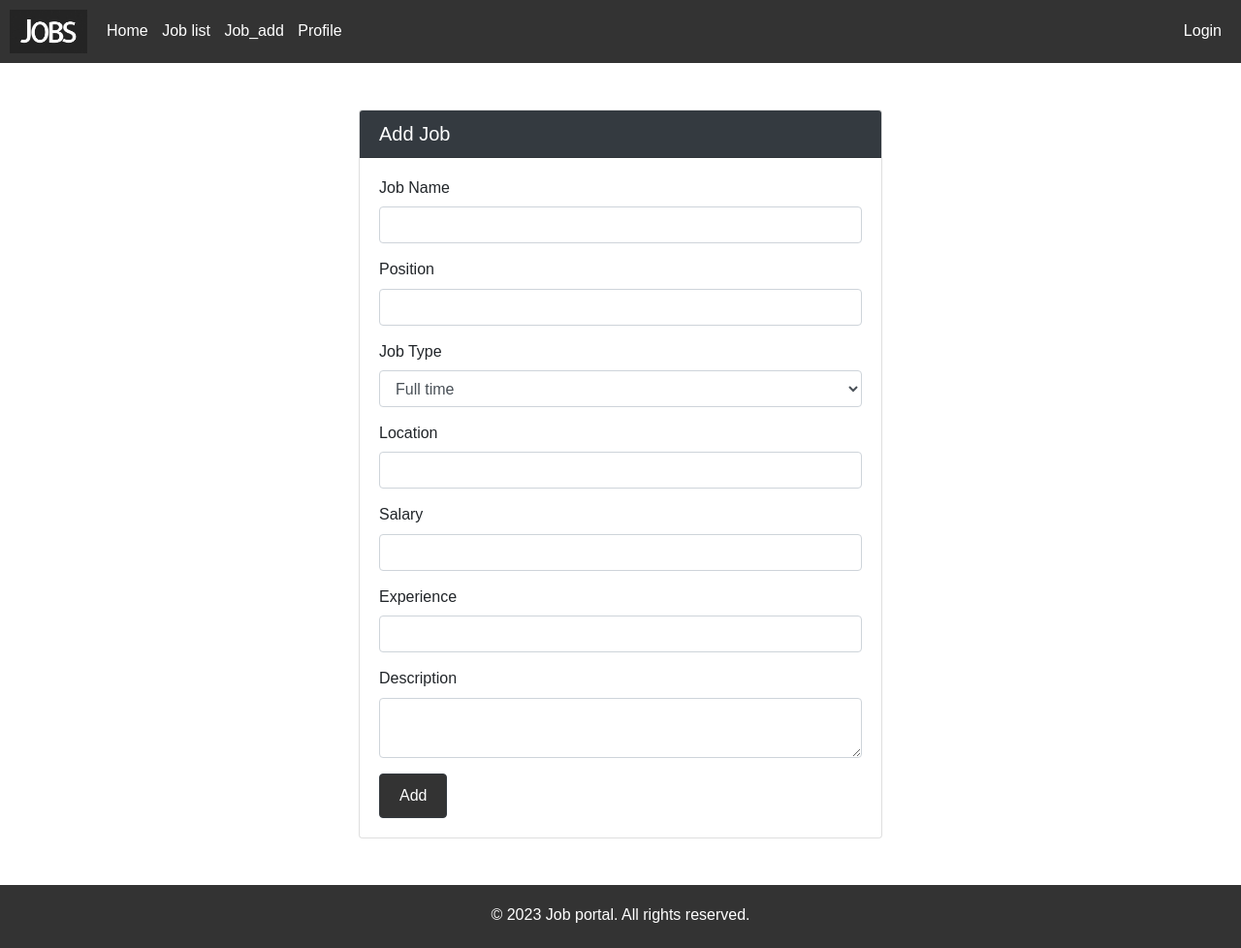
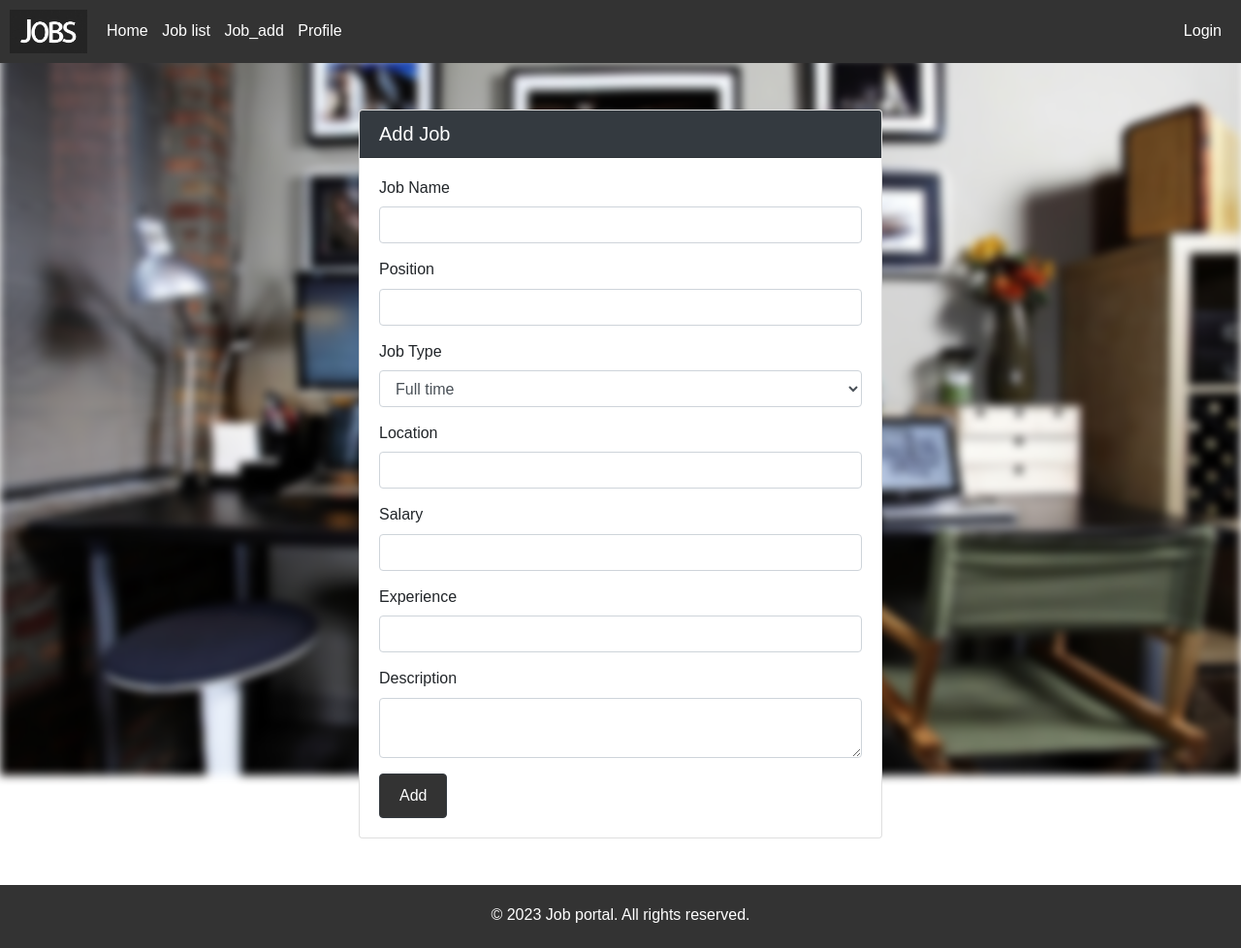
Before and after one commit to MyrHlorid/FinalProject, a Django app: page /job_add/ in a window 1280 px wide. Shown: the whole page at 97% size. Run offline with Django 3.2, Linux system fonts and the light colour scheme; some libraries are stand-ins or nearby versions.

Commit message:
some changes

```diff
--- a/job_portal/templates/job_portal/job_add.html
+++ b/job_portal/templates/job_portal/job_add.html
@@ -2,6 +2,21 @@
 {% load static %}
 
 {% block content %}
+<style>
+    .background_class{
+        background-color:rgba(0,0,0,.3);
+        filter: blur(5px);
+        height:100%;
+        position:fixed;
+        width:100%;
+        top:0;
+        left:0;
+        background-image: url('/static/img/add.jpg');
+         background-size: cover;
+        z-index: -1;
+    }
+</style>
+<div class="background_class"></div>
     <div class="container my-5">
         <div class="row justify-content-center">
             <div class="col-lg-6">
```
Also changed, not shown: static/img/add.jpg (added).
